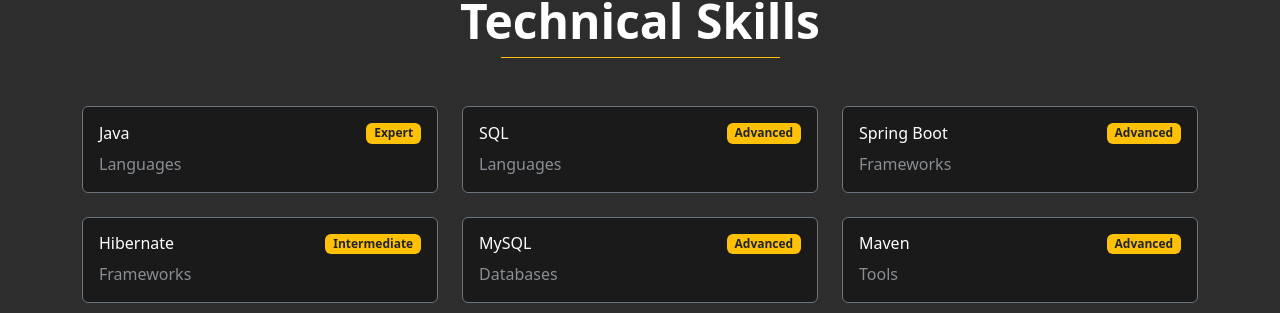
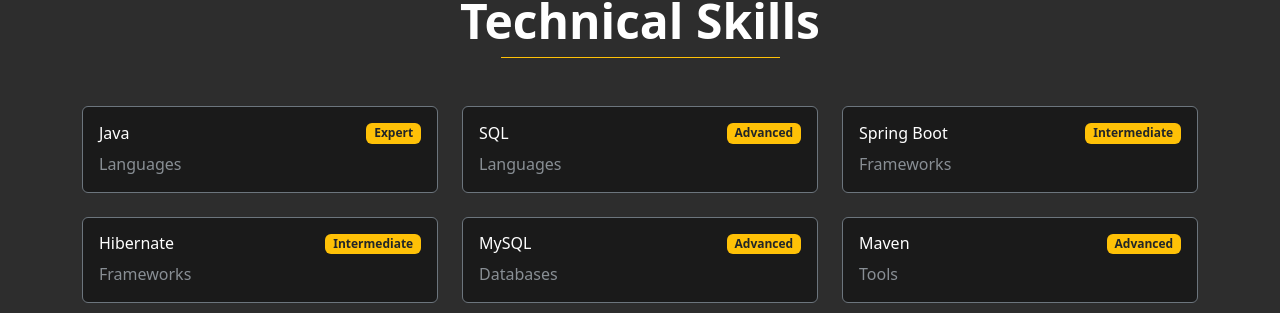
Before and after one commit to nakhandev/nakhandev.github.io, a Jekyll site: the page built from index.md, in a window 1280 px wide and 900 px high, scrolled down 1547 px. Shown: the part 136-449 px from the top of the window. Built offline with Jekyll 4.4.1, drawn with Linux system fonts in a browser that asks for light colours; some of the changed lines change nothing that is shown.

Commit message:
Update index.md

```diff
--- a/index.md
+++ b/index.md
@@ -122,7 +122,7 @@
                     <div class="card-body">
                         <div class="d-flex justify-content-between align-items-center mb-2">
                             <h6 class="card-title mb-0">Spring Boot</h6>
-                            <span class="badge bg-warning text-dark">Advanced</span>
+                            <span class="badge bg-warning text-dark">Intermediate</span>
                         </div>
                         <p class="text-muted mb-0">Frameworks</p>
                     </div>
@@ -209,7 +209,7 @@
                         <div class="mb-3">
                             <small class="text-muted">Technologies: Java, Spring Boot, MySQL, REST API</small>
                         </div>
-                        <a href="https://github.com/nawabnakhan/student-management" target="_blank" class="btn btn-outline-warning btn-sm">
+                        <a href="https://github.com/nakhandev/student-management" target="_blank" class="btn btn-outline-warning btn-sm">
                             <i class="bi bi-github me-1"></i>View Code
                         </a>
                     </div>
@@ -223,7 +223,7 @@
                         <div class="mb-3">
                             <small class="text-muted">Technologies: Java, Spring Boot, Spring Security, JWT</small>
                         </div>
-                        <a href="https://github.com/nawabnakhan/auth-api" target="_blank" class="btn btn-outline-warning btn-sm">
+                        <a href="https://github.com/nakhandev/auth-api" target="_blank" class="btn btn-outline-warning btn-sm">
                             <i class="bi bi-github me-1"></i>View Code
                         </a>
                     </div>
@@ -237,7 +237,7 @@
                         <div class="mb-3">
                             <small class="text-muted">Technologies: Java, Spring MVC, MySQL, JSP</small>
                         </div>
-                        <a href="https://github.com/nawabnakhan/ecommerce-cart" target="_blank" class="btn btn-outline-warning btn-sm">
+                        <a href="https://github.com/nakhandev/ecommerce-cart" target="_blank" class="btn btn-outline-warning btn-sm">
                             <i class="bi bi-github me-1"></i>View Code
                         </a>
                     </div>
```
